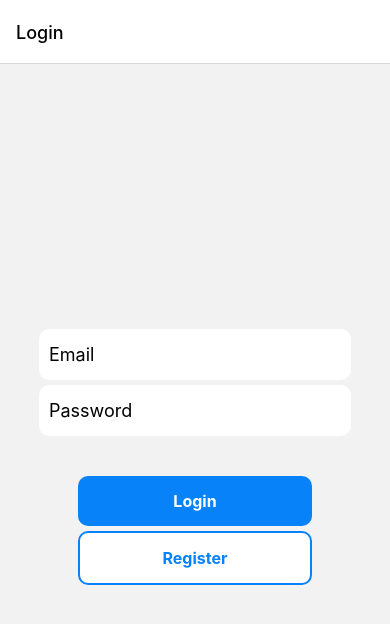
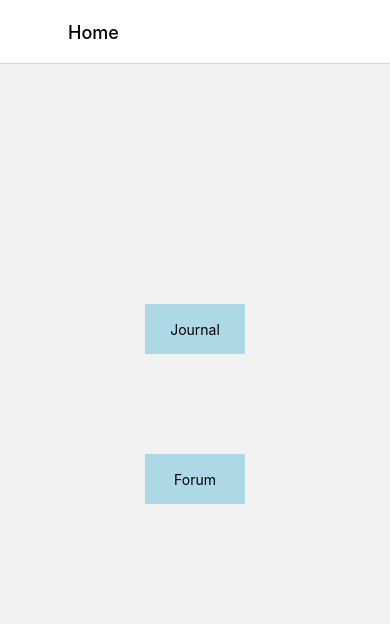
Before and after one commit to shifa004/fixiety-mobile-app, a React Native app: screen /Home in a window 390 px wide. Shown: the top 624 px of the page. Built offline with nearby package versions, Linux system fonts and the light colour scheme.

Commit message:
Added Home for Navigation

```diff
--- a/App.js
+++ b/App.js
@@ -3,6 +3,7 @@ import { SafeAreaView, StyleSheet,Dimensions, Image,Text, TextInput, View, Butto
 import { NavigationContainer, useNavigationContainerRef } from '@react-navigation/native';
 import { createNativeStackNavigator } from '@react-navigation/native-stack';
 import Login from './components/Login';
+import Home from './components/Home';
 import Scale from './components/Scale';
 import Feel from './components/Feel';
 import {AntDesign,Entypo} from 'react-native-vector-icons';
@@ -28,6 +29,7 @@ export default function App() {
         },
       }}>
         <Stack.Screen name='Login' component={Login} options={{title: 'Login'}}/>
+        <Stack.Screen name='Home' component={Home} options={{title: 'Home'}}/>
         <Stack.Screen name='Scale' component={Scale} options={{title: 'Scale'}}/>
         <Stack.Screen name='Feel' component={Feel} options={{title: 'Feel'}}/>
      </Stack.Navigator>
--- /dev/null
+++ b/components/Home.js
@@ -0,0 +1,39 @@
+import { StyleSheet, SafeAreaView, TouchableOpacity, View, Text } from 'react-native'
+import React from 'react'
+
+const Home = ({navigation}) => {
+  return (
+    <SafeAreaView style={styles.container}>
+        <View style={styles.buttons}>
+            <TouchableOpacity style={styles.nav} onPress={() => navigation.navigate('Scale')}>
+                <Text>Journal</Text>
+            </TouchableOpacity>
+            <TouchableOpacity style={styles.nav}>
+                <Text>Forum</Text>
+            </TouchableOpacity>
+        </View>
+    </SafeAreaView>
+  )
+}
+
+export default Home
+
+const styles = StyleSheet.create({
+    container:{
+        flex:1,
+        alignItems:'center',
+        justifyContent: 'center'
+    },
+    buttons: {
+        flexDirection: 'column',
+        justifyContent: 'space-between',
+    },
+    nav: {
+        backgroundColor: 'lightblue',
+        width: 100,
+        height: 50,
+        marginBottom: 100,
+        justifyContent: 'center',
+        alignItems: 'center'
+    }
+})
--- a/components/Login.js
+++ b/components/Login.js
@@ -19,7 +19,7 @@ const Login = ({navigation}) => {
     .then(() => {
         console.log('Logged in')
         setSignedIn(true)
-       navigation.replace('Scale')
+       navigation.navigate('Home')
     })
     .catch((error) => {console.log(error.message);
     setSignedIn(false)})
```
